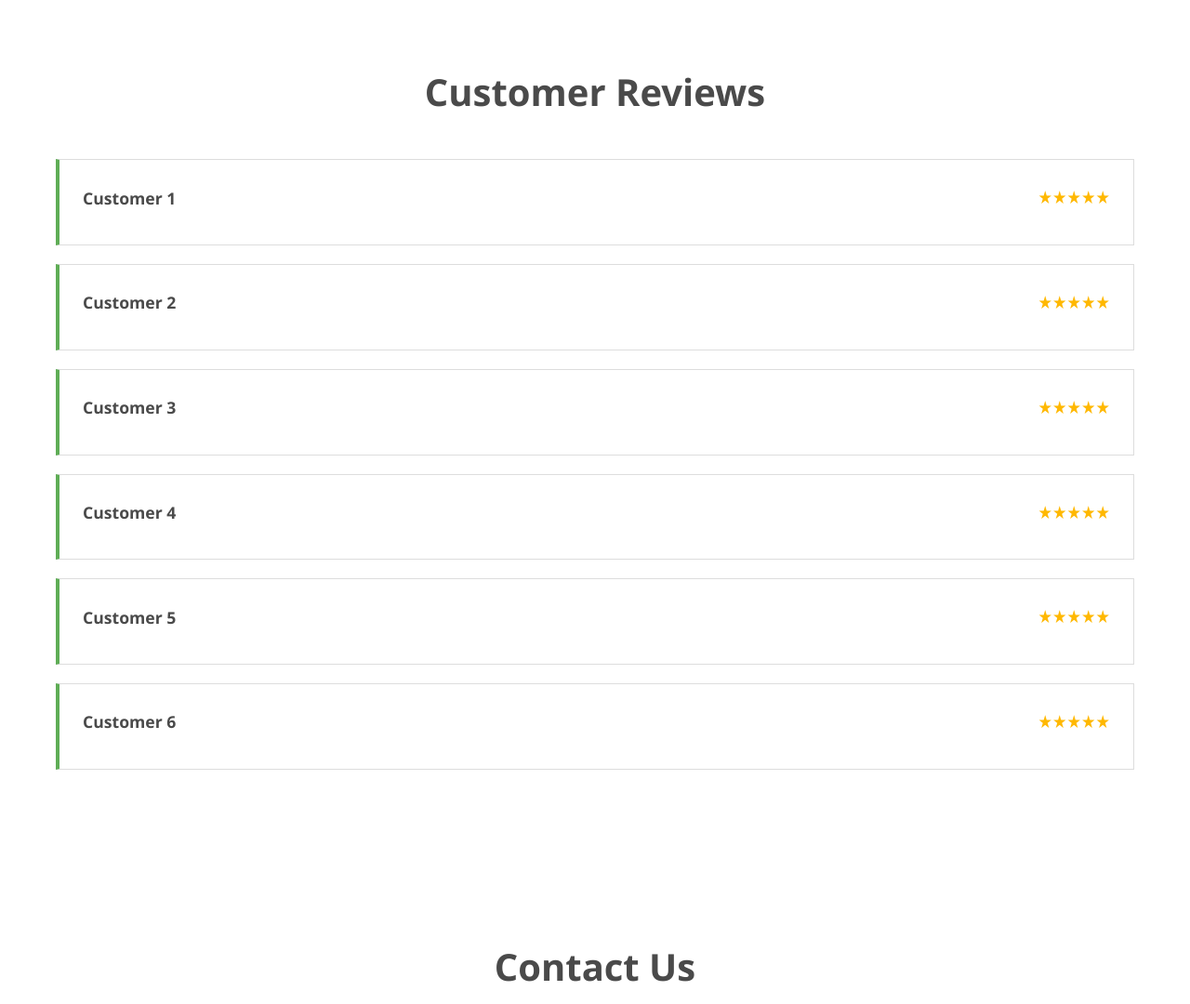
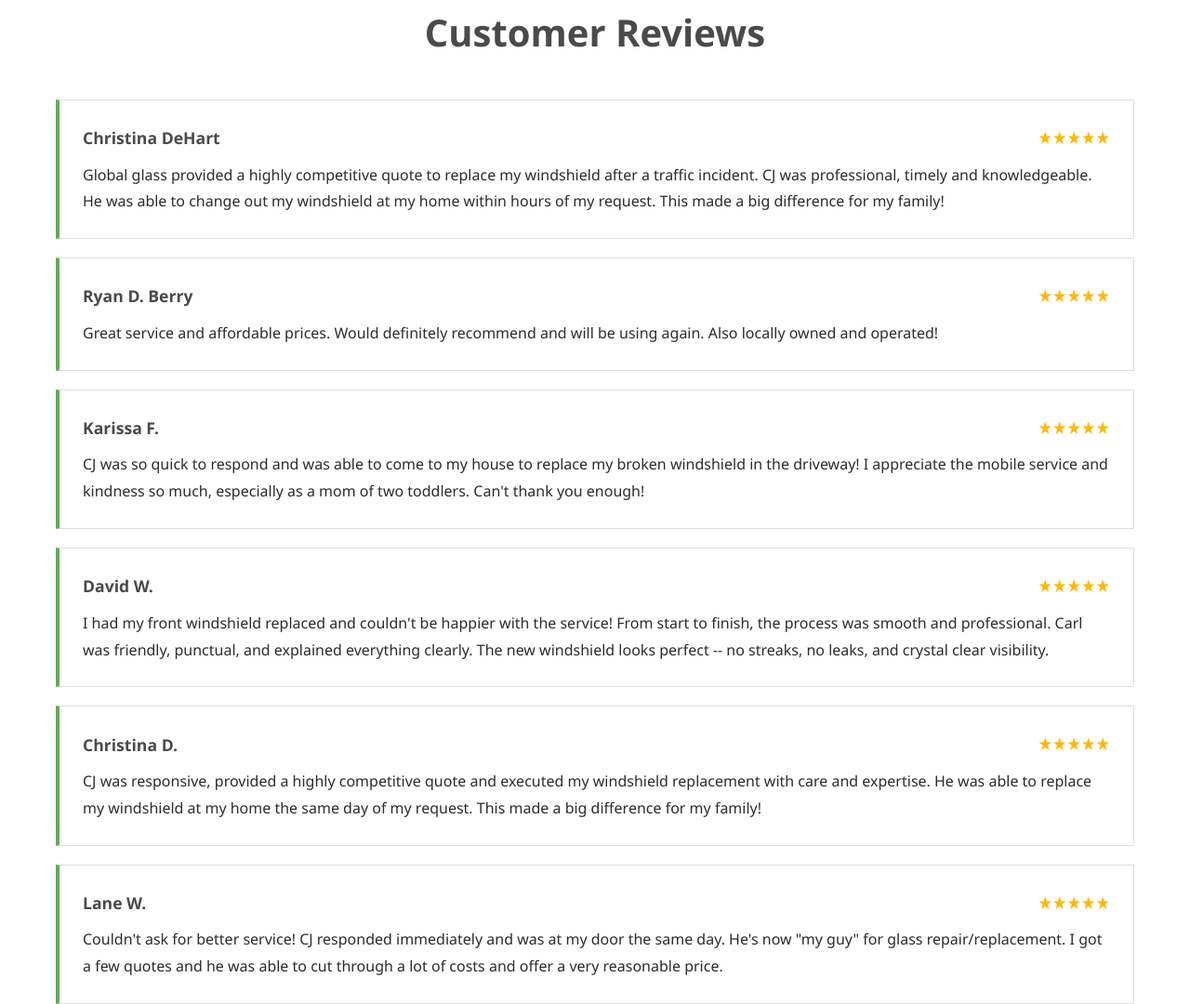
Before and after one commit to JamesBrownR/Global-Glass, a plain HTML site: page index.html in a window 1280 px wide. Shown: the part 2138-3218 px from the top of the page at 93% size. Drawn offline with Linux system fonts and the light colour scheme.

Commit message:
Update index.html

```diff
--- a/index.html
+++ b/index.html
@@ -300,9 +300,9 @@
         /* Square Payment Section */
         .square-payment {
             background: var(--light-gray);
-            padding: 40px;
+
             text-align: center;
-            margin: 40px 0;
+
         }
 
         .square-payment h3 {
@@ -466,10 +466,7 @@
                     <span class="hours-day">Saturday</span>
                     <span class="hours-time">9:00 AM - 7:00 PM</span>
                 </div>
-                <div class="hours-item">
-                    <span class="hours-day">Sunday</span>
-                    <span class="hours-time">CLOSED</span>
-                </div>
+
             </div>
         </div>
     </section>
@@ -540,13 +537,112 @@
     <script>
         // Reviews Array - Add your reviews here
         const reviews = [
-            { name: "Customer 1", rating: 5, body: "" },
-            { name: "Customer 2", rating: 5, body: "" },
-            { name: "Customer 3", rating: 5, body: "" },
-            { name: "Customer 4", rating: 5, body: "" },
-            { name: "Customer 5", rating: 5, body: "" },
-            { name: "Customer 6", rating: 5, body: "" }
-        ];
+    {
+        "name": "Christina DeHart",
+        "rating": 5,
+        "body": "Global glass provided a highly competitive quote to replace my windshield after a traffic incident. CJ was professional, timely and knowledgeable. He was able to change out my windshield at my home within hours of my request. This made a big difference for my family!"
+    },
+    {
+        "name": "Ryan D. Berry",
+        "rating": 5,
+        "body": "Great service and affordable prices. Would definitely recommend and will be using again. Also locally owned and operated!"
+    },
+    {
+        "name": "Karissa F.",
+        "rating": 5,
+        "body": "CJ was so quick to respond and was able to come to my house to replace my broken windshield in the driveway! I appreciate the mobile service and kindness so much, especially as a mom of two toddlers. Can't thank you enough!"
+    },
+    {
+        "name": "David W.",
+        "rating": 5,
+        "body": "I had my front windshield replaced and couldn't be happier with the service! From start to finish, the process was smooth and professional. Carl was friendly, punctual, and explained everything clearly. The new windshield looks perfect -- no streaks, no leaks, and crystal clear visibility."
+    },
+    {
+        "name": "Christina D.",
+        "rating": 5,
+        "body": "CJ was responsive, provided a highly competitive quote and executed my windshield replacement with care and expertise. He was able to replace my windshield at my home the same day of my request. This made a big difference for my family!"
+    },
+    {
+        "name": "Lane W.",
+        "rating": 5,
+        "body": "Couldn't ask for better service! CJ responded immediately and was at my door the same day. He's now \"my guy\" for glass repair/replacement. I got a few quotes and he was able to cut through a lot of costs and offer a very reasonable price."
+    },
+    {
+        "name": "Regina B.",
+        "rating": 5,
+        "body": "CJ is my Superstar! Great service at a great price! Job completed on the same day. Awesome to work with."
+    },
+    {
+        "name": "Matt F.",
+        "rating": 5,
+        "body": "Found this place on Yelp......CJ was great! Got my truck window replaced same day! Was very friendly & professional! I will definitely recommend for auto glass replacement! Thanks CJ for doing a great job!"
+    },
+    {
+        "name": "robert m.",
+        "rating": 5,
+        "body": "CJ was great! Great price and drove out to El Reno to replace my front windshield on my Nissan. He did a great job and it looks great! Definitely recommend!"
+    },
+    {
+        "name": "Jenna S.",
+        "rating": 5,
+        "body": "He was SO professional, courteous and quick!! Also quoted the best price!! I would 10/10 recommend his service and will be using him in the future!! Thanks CJ!!!!!!"
+    },
+    {
+        "name": "Ethan R.",
+        "rating": 5,
+        "body": "CJ is the man, if I could give home 10 stars I would. I bought a car from auction that had a smashed windshield and back glass, flew into OKC to have the glass repaired and drive the car home. I somehow stumbled across Global Glass and gave a call. He gave me the best price out of anyone and was super helpful. He treated me like family and helped me with everything. He even did the windshield and back glass while the car was on a trailer in my hotel parking lot! Couldn't have asked for a nicer or better person. Definitely recommend"
+    },
+    {
+        "name": "Emery N.",
+        "rating": 5,
+        "body": "CJ is awesome! Helped replaced a window same day within hours of us calling! along with that has great pricing, not to mention super relaxed and nice to have work on your car. 10/10 recommend."
+    },
+    {
+        "name": "Lisa G.",
+        "rating": 5,
+        "body": "Awesome service! CJ was quick, professional and reasonably priced. Had my windshield replaced in no time!"
+    },
+    {
+        "name": "B C.",
+        "rating": 5,
+        "body": "CJ is a top notch human being. He was able to work around my time schedule to get my wife's QX80 windshield replaced. Very respectful to my wife and her vehicle. I would definitely recommend using CJ's \"Global Glass\" for any windshield replacement."
+    },
+    {
+        "name": "Kathy",
+        "rating": 5,
+        "body": "I was very pleased with CJ the service was great he was very professional I appreciate that he worked with my schedule"
+    },
+    {
+        "name": "Jeffery C.",
+        "rating": 5,
+        "body": "CJ saw me the next day, arrived on time and finished pretty much when he said he would. All this at a very good price. He was friendly and professional and I would recommend him to anyone looking to replace their windshield like I had to."
+    },
+    {
+        "name": "Ivianna R.",
+        "rating": 5,
+        "body": "CJ did a phenomenal job replacing my sunroof. He had great communication, was punctual, and provided exceptional service. Would definitely recommend him to anyone who needs their auto glass serviced!"
+    },
+    {
+        "name": "Alex L.",
+        "rating": 5,
+        "body": "CJ did an amazing job replacing a Nissan Rogue windshield! Not only is his pricing budget saving, but he also drives out to you and works around your schedule! I couldn't have asked for a better experience. He's definitely my go to guy now and someone I would recommend to family and friends!"
+    },
+    {
+        "name": "Tim N.",
+        "rating": 5,
+        "body": "CJ was the best. He arrived on time when we set up our appointment, and I couldn't be happier with his work. He did so good on my car I had him come back again and do another car that I had. If you need a windshield replaced, look no further and schedule an appointment. You won't be disappointed."
+    },
+    {
+        "name": "Jesus F.",
+        "rating": 5,
+        "body": "Quick response to my work call. Showed up on the time scheduled. very clean work and fast."
+    },
+    {
+        "name": "Jeffrey B.",
+        "rating": 5,
+        "body": "2021 Toyota CHR windshield. We were looking at $1250 to replace from dealer or glass shop. CJ came to the house and replaced it for $400. The exact same glass the dealer and glass shop had! Factory GLASS! The replacement only took an hour and a half! Quality workmanship! I would def recommend CJ to anybody me that needs windshield or glass replacement! Thanks, CJ for a job well done! Above and beyond happy and satisfied!"
+    }
+];
 
         let currentReviewIndex = 0;
         const reviewsPerLoad = 6;
```
